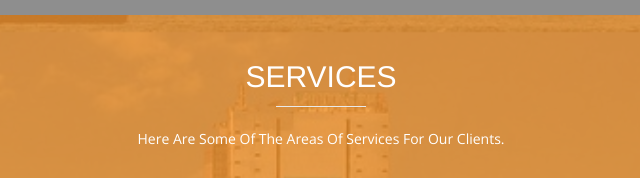
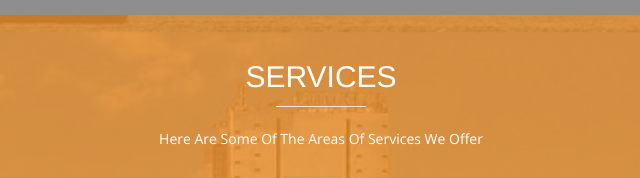
Before and after one commit to lasalvy1/mcbrmcir, a plain HTML site: page index.html in a window 1280 px wide. Shown: the part 980-1158 px from the top of the page, 319-959 px from the left. Drawn offline with nearby package versions, Linux system fonts and the light colour scheme; a script that the page names is missing; a web font is replaced by a local one.

Commit message:
Update index.html

```diff
--- a/index.html
+++ b/index.html
@@ -86,7 +86,7 @@ Navigation
       <h1><span>services</span></h1>
       <div class="row">
         <div class="col-lg-8 col-md-10 col-sm-12 col-xs-12 col-lg-offset-2 col-md-offset-1">
-          <p>Here Are Some Of The Areas Of Services For Our Clients.</p>
+          <p>Here Are Some Of The Areas Of Services We Offer</p>
         </div>
       </div>
       <div class="services-wrapper">
```
